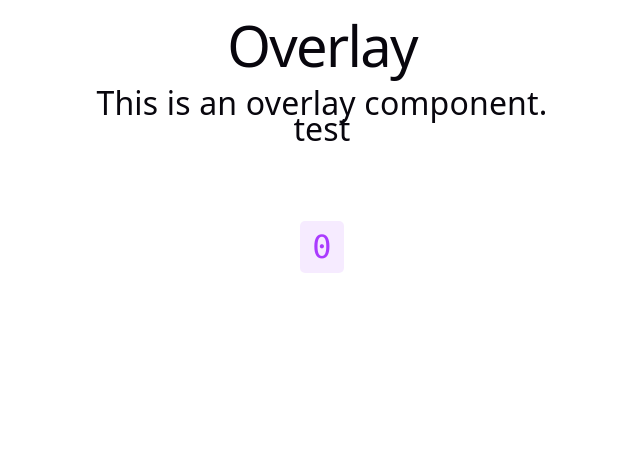
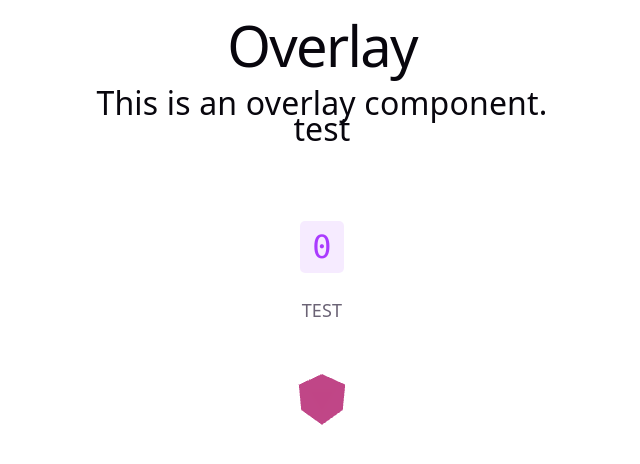
Before and after one commit to rubenwood/obs-web-overlays, a React (Vite) app: page / in a window 1280 px wide. Shown: the top 464 px of the page, without its empty margins (318-958 px from the left). Built offline with nearby package versions, Linux system fonts and the light colour scheme; no server answers.

Commit message:
installed Drei and setup a simple 3D scene

```diff
--- a/package.json
+++ b/package.json
@@ -12,6 +12,7 @@
     "preview": "vite preview"
   },
   "dependencies": {
+    "@react-three/drei": "^10.7.9",
     "express": "^5.3.0",
     "react": "^19.2.8",
     "react-dom": "^19.2.8",
--- a/src/overlay/overlay.tsx
+++ b/src/overlay/overlay.tsx
@@ -1,4 +1,5 @@
 import { useSharedState } from '../shared/use-shared-state';
+import ThreeScene from './three-scene';
 
 export default function Overlay() {
     //const [count, setCount] = useState(0)
@@ -26,6 +27,11 @@ export default function Overlay() {
                     {state.text} {state.value}
                     </button>
             </div>
+            <div>
+                <p>TEST</p>
+                <ThreeScene />
+            </div>
+
         </div>
     );
 }
--- /dev/null
+++ b/src/overlay/three-scene.tsx
@@ -0,0 +1,18 @@
+import { Canvas } from '@react-three/fiber'
+import { OrbitControls } from '@react-three/drei'
+
+export default function ThreeScene() {
+  return (
+    <Canvas camera={{ position: [3, 3, 3], fov: 50 }}>
+      <ambientLight intensity={0.5} />
+      <directionalLight position={[5, 5, 5]} intensity={1.5} />
+
+      <mesh>
+        <boxGeometry args={[1, 1, 1]} />
+        <meshStandardMaterial color="hotpink" />
+      </mesh>
+
+      <OrbitControls />
+    </Canvas>
+  )
+}
```
Also changed, not shown: 2 other files (tests, documents, lock files or other folders).
